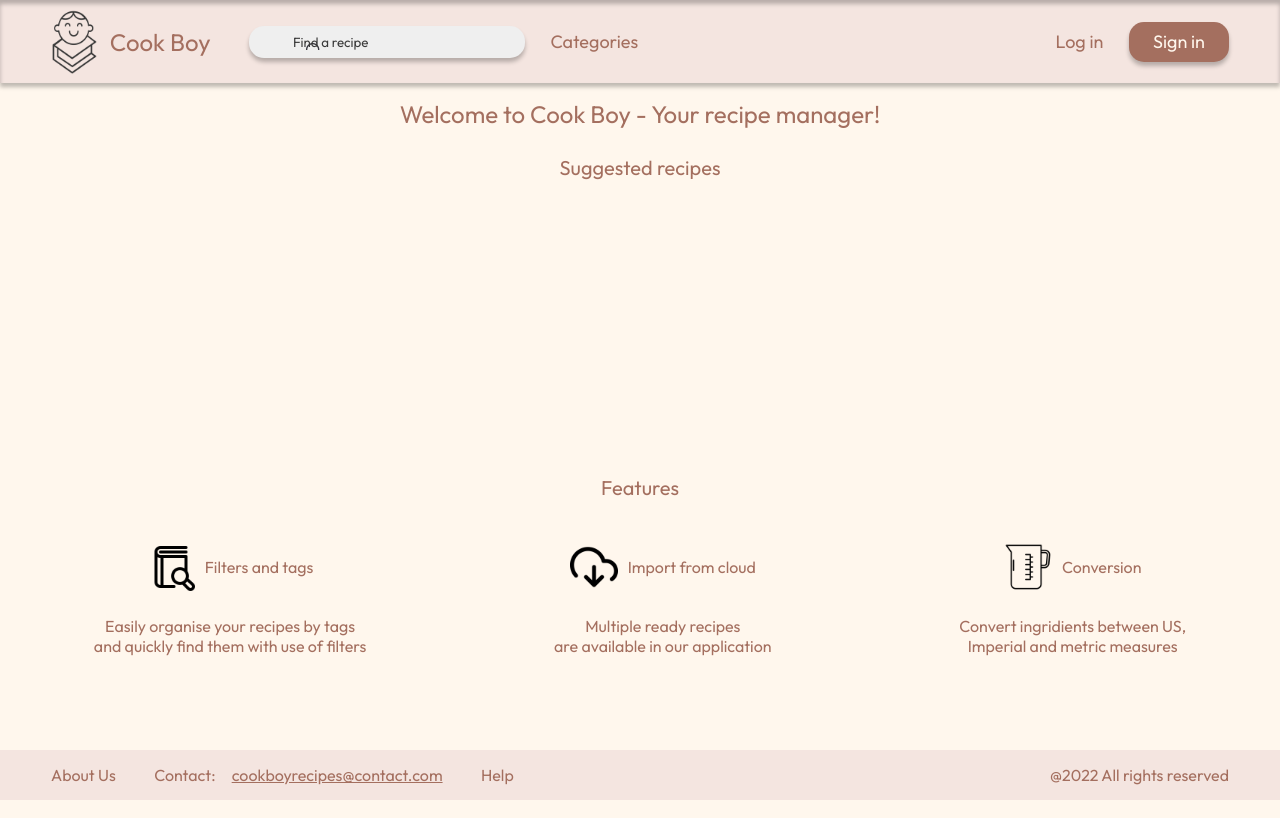
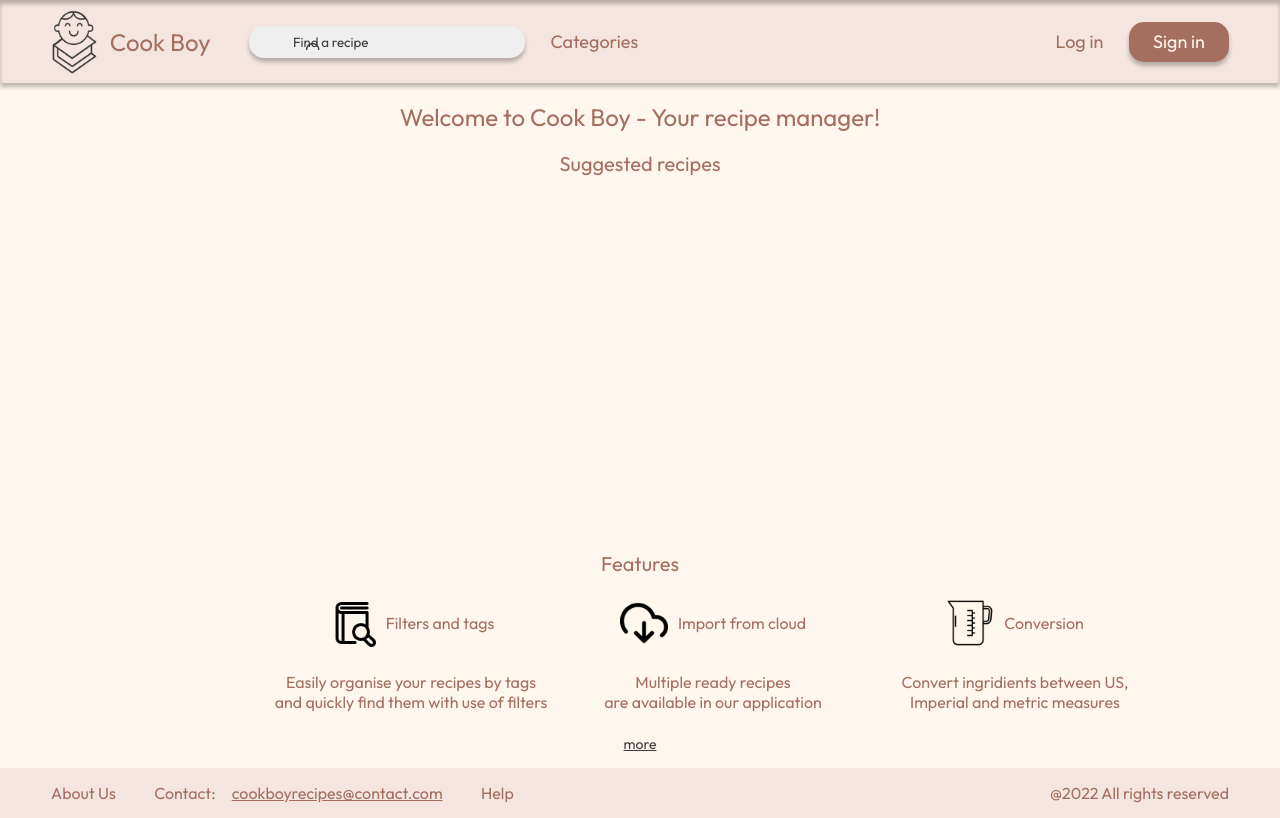
Before and after one commit to hubegaw/Cook-Boy---recipe-manager_old, a PHP site: page /public/views/home.html in a window 1280 px wide. Run offline with PHP 8.4, Linux system fonts and the light colour scheme.

Commit message:
styled features

```diff
--- a/public/css/header.css
+++ b/public/css/header.css
@@ -1,4 +1,4 @@
-@import 'login-popup.css';
+@import 'popups.css';
 
 .header {
     order: 0;
--- a/public/css/main-content.css
+++ b/public/css/main-content.css
@@ -12,13 +12,14 @@
 
 .welcome-sign {
     font-size: 24px;
-    margin: 2vh 0;
-    min-height: 5vh;
+    margin: 20px 0;
+    line-height: 28px;
     width: 100%;
 }
 
 .suggestions {
-    min-height: 40vh;
+    min-height: 50vh;
+    flex-grow: 1;
     width: 100%;
 }
 
@@ -29,10 +30,18 @@
     display: flex;
     flex-direction: column;
     align-items: center;
+    margin-bottom: 15px;
 }
 
-.features-container>span {
+.features-header {
     order: 0;
+}
+
+.more-button {
+    order: 2;
+    color: #3b3b3b;
+    font-size: 14px;
+    text-decoration: underline;
 }
 
 .features {
@@ -40,15 +49,17 @@
     flex-direction: row;
     justify-content: space-around;
     order: 1;
-    width: 100%;
+    width: 60%;
     padding: 1vh 0;
     list-style-type: none;
+    margin: 0;
 }
 
 .features img {
     width: 48px;
     height: 48px;
     padding: 5px;
+    color: #3b3b3b;
 }
 
 .features li {
@@ -56,8 +67,8 @@
     flex-direction: column;
     align-items: center;
     height: 100%;
-    min-width: 10vh;
-    padding: 10px;
+    min-width: 290px;
+    padding: 10px 2px 10px 10px ;
     white-space: pre-line;
     font-size: 16px;
 }
--- /dev/null
+++ b/public/css/popups.css
@@ -0,0 +1,9 @@
+.login-popup {
+    display: none;
+    position: fixed;
+    z-index: 1;
+}
+
+.sign-in-popup {
+
+}
--- a/public/css/style.css
+++ b/public/css/style.css
@@ -1,6 +1,7 @@
 @import 'header.css' only screen and (min-width: 1024px);
 @import 'footer.css' only screen and (min-width: 1024px);
 @import 'main-content.css' only screen and (min-width: 1024px);
+@import 'popups.css' only screen and (min-width: 1024px);
 
 body {
     padding: 0;
--- a/public/views/home.html
+++ b/public/views/home.html
@@ -20,6 +20,10 @@
                 </div>
             </nav>
         </div>
+        <div class="popups">
+            <div class="login-popup"></div>
+            <div class="sign-in-popup"></div>
+        </div>
         <div class="main-content">
             <div class="welcome-sign">
                 <span>Welcome to Cook Boy - Your recipe manager!</span>
@@ -31,7 +35,7 @@
                 </div>
             </div>
             <div class="features-container">
-                <span>Features</span>
+                <span class="features-header">Features</span>
                 <ul class="features">
                     <li>
                         <div class="feature-header">
@@ -64,6 +68,7 @@
                         </div>
                     </li>
                 </ul>
+                <button class="more-button">more</button>
             </div>
         </div>
         <div class="footer flexbox">
```
Also changed, not shown: public/css/login-popup.css (deleted).
